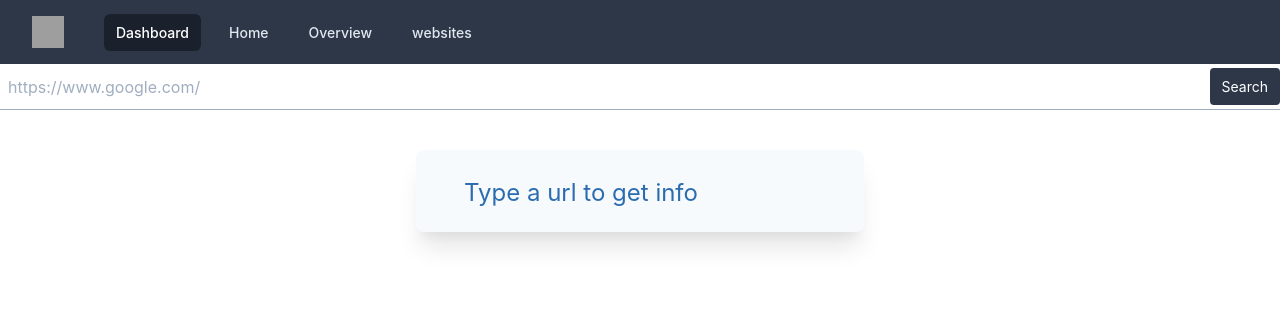
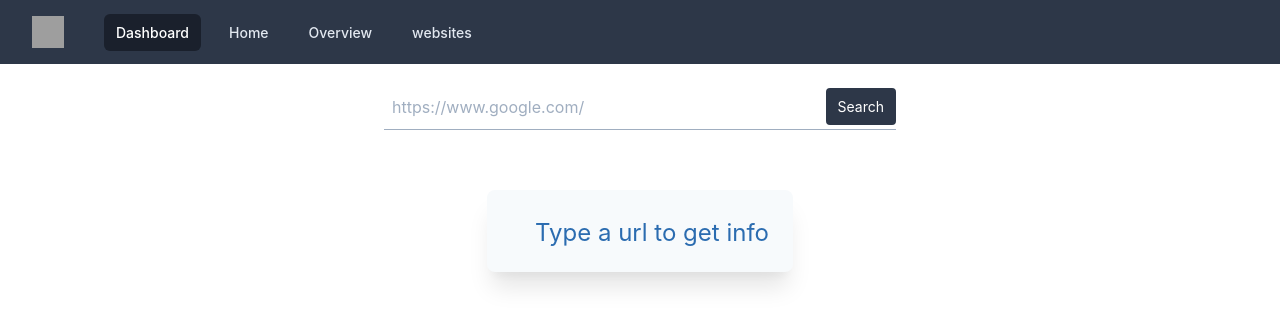
Before and after one commit to StTronn/web_cat, a React (Create React App) app: page /websites in a window 1280 px wide. Shown: the top 326 px of the page. Built offline with nearby package versions, Linux system fonts and the light colour scheme; grey boxes are pictures that could not be loaded.

Commit message:
made websites ui changes

```diff
--- a/src/components/websites/InputUrl.js
+++ b/src/components/websites/InputUrl.js
@@ -2,7 +2,10 @@ import React from "react";
 
 export default function ({ handleChange, handleClick }) {
   return (
-    <span className="flex w-full  items-center border-b border-b-2 border-gray-500 py-1 ">
+    <span
+      style={{ width: "40vw", margin: "20px" }}
+      className="flex   items-center border-b border-b-2 border-gray-500 py-1 animate__animated animate__fadeInDown"
+    >
       <input
         onChange={handleChange}
         className="appearance-none bg-transparent border-none w-full text-gray-700 mr-3 py-1 px-2 leading-tight focus:outline-none"
--- a/src/components/websites/SimSitesCard.js
+++ b/src/components/websites/SimSitesCard.js
@@ -2,7 +2,7 @@ import React from "react";
 
 export default function ({ websites }) {
   return (
-    <div className="inline-block min-w-full max-w-md rounded overflow-hidden shadow-lg ">
+    <div className="inline-block min-w-full max-w-md rounded overflow-hidden shadow-lg animate__animated animate__fadeInDown ">
       <div className="px-6 py-4">
         <div className="font-bold text-xl mb-2 text-center">Similar Sites</div>
       </div>
--- a/src/components/websites/index.js
+++ b/src/components/websites/index.js
@@ -2,7 +2,14 @@ import React from "react";
 import KeyWordsCard from "./KeyWordsCard";
 import InputUrl from "./InputUrl";
 import SimSitesCard from "./SimSitesCard";
+import Spinner from "react-spinkit";
 import { URL } from "../../utils";
+import styled from "styled-components";
+
+const Cointainer = styled.div`
+  display: grid;
+  justify-items: center;
+`;
 
 class App extends React.Component {
   constructor(props) {
@@ -50,9 +57,9 @@ class App extends React.Component {
     else if (keywords.length === 0 && websites.length === 0)
       prompt = "something went wrong try another url";
     else prompt = url;
-
+    if (!searching) {
       return (
-      <div>
+        <Cointainer>
           <InputUrl
             handleClick={this.handleClick}
             handleChange={this.handleChange}
@@ -62,14 +69,26 @@ class App extends React.Component {
             {keywords.length !== 0 && <KeyWordsCard keywords={keywords} />}
             {websites.length !== 0 && <SimSitesCard websites={websites} />}
           </div>
-      </div>
+        </Cointainer>
       );
+    } else {
+      return (
+        <Cointainer>
+          <InputUrl
+            handleClick={this.handleClick}
+            handleChange={this.handleChange}
+          />
+          <br />
+          <Spinner name="folding-cube" color="teal" />
+        </Cointainer>
+      );
+    }
   }
 }
 
 function DisplayWebsiteInfo({ prompt }) {
   return (
-    <div className=" text-center max-w-md mx-auto flex p-6 bg-gray-100 mt-10 rounded-lg mb-8 shadow-xl">
+    <div className=" text-center max-w-md mx-auto flex p-6 bg-gray-100 mt-10 rounded-lg mb-8 shadow-xl animate__animated animate__fadeInDown">
       <div className="flex justify-center text-center ml-6 pt-1">
         <h1 className="text-center text-2xl text-blue-700 leading-tight">
           {prompt}
```
Also changed, not shown: src/Constants.js (deleted). Lines whose indentation alone changed are shown as unchanged.
